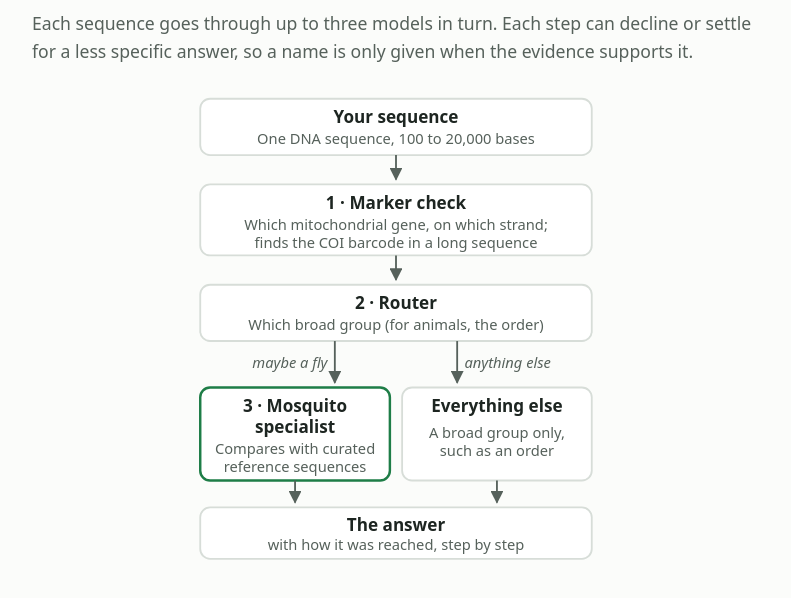
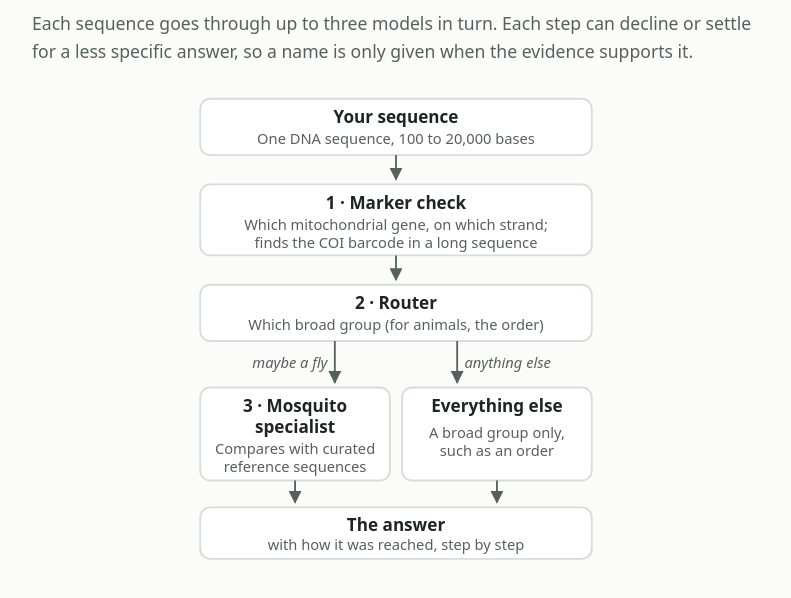
Before and after one commit to leehart3000/dnabarcode, a website: page site/public/how-it-works.html in a window 1280 px wide. Shown: the part 176-774 px from the top of the page, without its empty margins (244-1035 px from the left). Drawn offline with Linux system fonts and the light colour scheme.

Commit message:
site: draw the mosquito specialist like the other steps (#24)
Its box in the How it works diagram had an accent-coloured border, which nothing explained, so it looked out of place.

Co-authored-by: Lee Hart <leehart3000@users.noreply.github.com>

```diff
--- a/site/public/how-it-works.html
+++ b/site/public/how-it-works.html
@@ -63,7 +63,7 @@
         <path class="flow-line" d="M220 206v34" marker-end="url(#arrow)"/>
         <text class="flow-label" x="114" y="228" text-anchor="end">maybe a fly</text>
         <text class="flow-label" x="226" y="228">anything else</text>
-        <rect class="flow-box flow-key" x="10" y="244" width="155" height="76" rx="8"/>
+        <rect class="flow-box" x="10" y="244" width="155" height="76" rx="8"/>
         <text class="flow-title" x="87.5" y="264" text-anchor="middle">3 · Mosquito</text>
         <text class="flow-title" x="87.5" y="281" text-anchor="middle">specialist</text>
         <text class="flow-note" x="87.5" y="298" text-anchor="middle">Compares with curated</text>
--- a/site/public/style.css
+++ b/site/public/style.css
@@ -242,7 +242,6 @@ footer {
 .flow { margin: 1.5rem auto; max-width: 26rem; }
 .flow svg { display: block; width: 100%; height: auto; }
 .flow-box { fill: var(--panel); stroke: var(--line); stroke-width: 1.5; }
-.flow-key { stroke: var(--accent); stroke-width: 2; }
 .flow-title { fill: var(--ink); font-size: 14px; font-weight: 600; }
 .flow-note, .flow-label { fill: var(--muted); font-size: 12px; }
 .flow-label { font-style: italic; }
```
